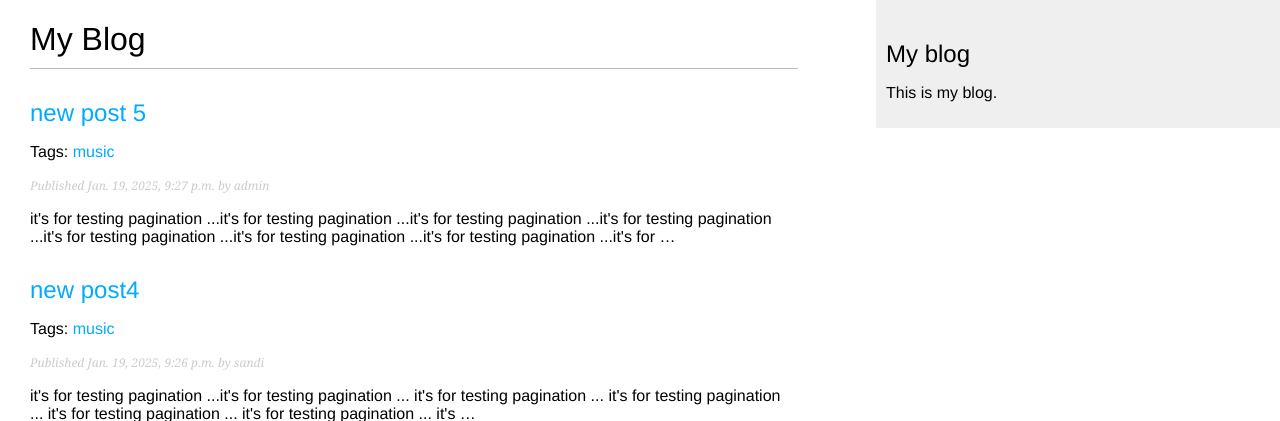
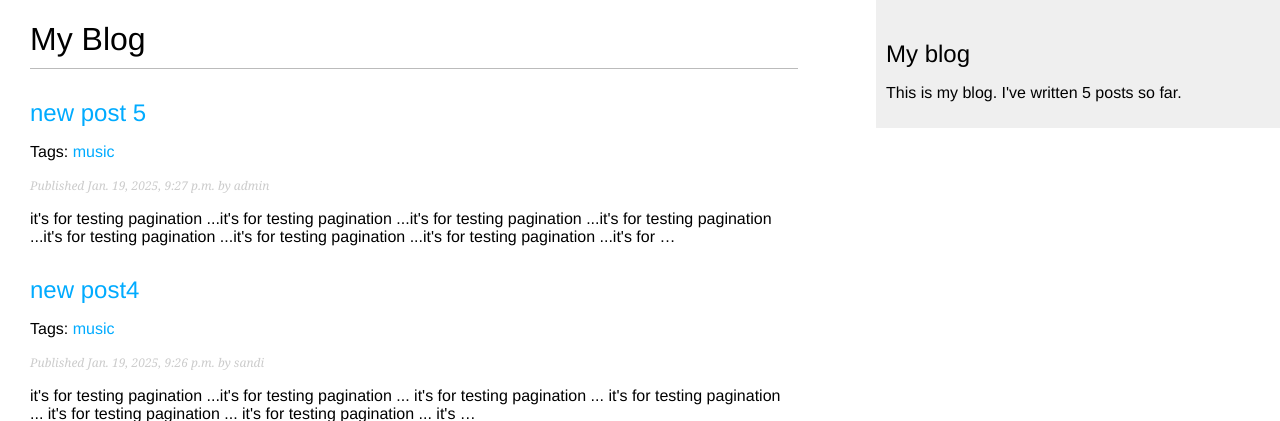
Before and after one commit to motiefard/blog_application, a Django app: page /blog/ in a window 1280 px wide. Shown: the top 421 px of the page. Run offline with Django 5.2, Linux system fonts and the light colour scheme; data comes from the database, SQL or seed files in the repository; both versions use the stored data as it was after the commit; parts of the project's set-up code (start-up, migrations or seed data) failed here and were passed over.

Commit message:
template-tags: create a simple template

```diff
--- a/mysite/blog/templates/blog/base.html
+++ b/mysite/blog/templates/blog/base.html
@@ -1,3 +1,4 @@
+{% load blog_tags %}
 {% load static %}
 <!DOCTYPE html>
 <html>
@@ -15,7 +16,10 @@
     </div>
     <div id="sidebar">
         <h2>My blog</h2>
-        <p>This is my blog.</p>
+        <p>
+            This is my blog.
+            I've written {% total_posts %} posts so far.
+        </p>
     </div>
 </body>
 
--- /dev/null
+++ b/mysite/blog/templatetags/blog_tags.py
@@ -0,0 +1,10 @@
+from django import template
+from ..models import Post
+
+
+register = template.Library()
+
+
+@register.simple_tag
+def total_posts():
+    return Post.published.count()
```
Also changed, not shown: mysite/blog/templatetags/__init__.py (added), mysite/db.sqlite3.
